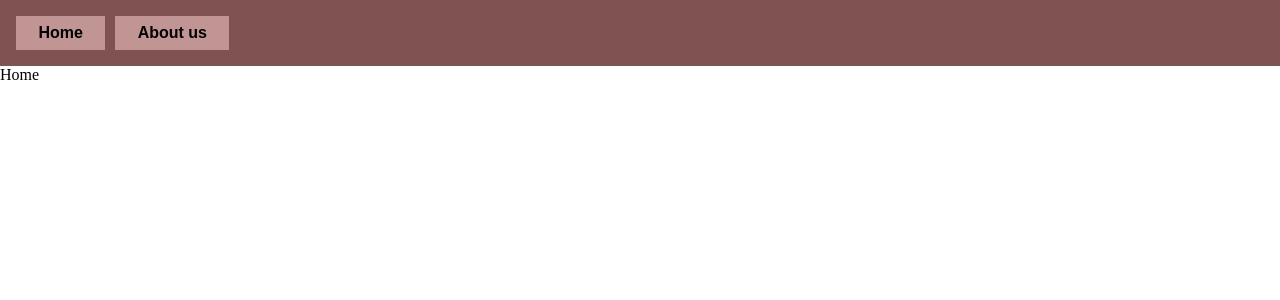
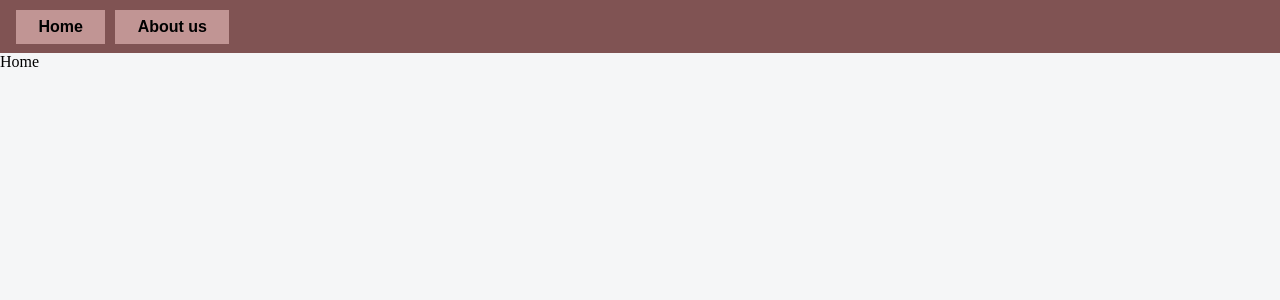
Before and after one commit to AmrMahmoud28/cpit-405-lab-8, a React (Vite) app: page / in a window 1280 px wide. Shown: the top 300 px of the page. Built offline with nearby package versions, Linux system fonts and the light colour scheme.

Commit message:
added style to the body and navigation bar

```diff
--- a/src/app.css
+++ b/src/app.css
@@ -1,4 +1,5 @@
 body{
     padding: 0;
     margin: 0;
+    background-color: #F5F6F7;
 }
--- a/src/components/header/header.css
+++ b/src/components/header/header.css
@@ -1,6 +1,6 @@
 nav{
     background-color: #805353;
-    padding: 1rem;
+    padding: 0.6rem 1rem;
 }
 
 nav a{
```
